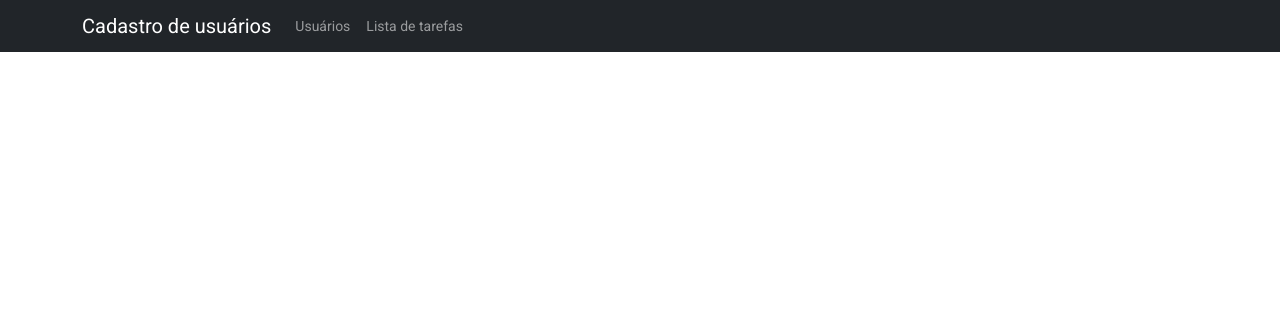
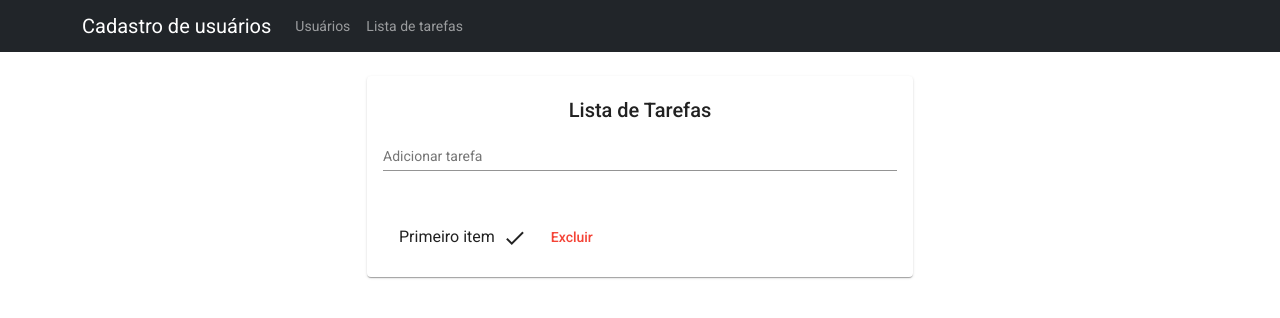
Before and after one commit to Refusado/crud-angular, an Angular app: page /todolist in a window 1280 px wide. Shown: the top 318 px of the page. Built offline with nearby package versions, Linux system fonts and the light colour scheme.

Commit message:
estrutura de componente e layout da to do list

```diff
--- a/src/app/app-routing.module.ts
+++ b/src/app/app-routing.module.ts
@@ -1,6 +1,6 @@
 import { NgModule } from '@angular/core';
 import { RouterModule, Routes } from '@angular/router';
-import { TodoListComponent } from './pages/todo-list/todo-list.component';
+import { TodoListComponent } from './pages/todo/todo-list/todo-list.component';
 import { UserFormComponent } from './pages/users/user-form/user-form.component';
 import { UsersListComponent } from './pages/users/users-list/users-list.component';
 
--- /dev/null
+++ b/src/app/models/to-do.ts
@@ -0,0 +1,7 @@
+export class ToDo {
+  constructor(
+    public id: number,
+    public title: string,
+    public done: boolean,
+  ) { };
+}
--- /dev/null
+++ b/src/app/pages/todo/todo-item/todo-item.component.html
@@ -0,0 +1,9 @@
+<mat-list role="list">
+  <mat-list-item role="listitem">
+    Primeiro item
+    <button mat-icon-button aria-label="Marca a tarefa como concluída">
+      <mat-icon>done</mat-icon>
+    </button>
+    <button mat-button color="warn">Excluir</button>
+  </mat-list-item>
+</mat-list>
--- /dev/null
+++ b/src/app/pages/todo/todo-item/todo-item.component.ts
@@ -0,0 +1,15 @@
+import { Component, OnInit } from '@angular/core';
+
+@Component({
+  selector: 'app-todo-item',
+  templateUrl: './todo-item.component.html',
+  styleUrls: ['./todo-item.component.css']
+})
+export class TodoItemComponent implements OnInit {
+
+  constructor() { }
+
+  ngOnInit(): void {
+  }
+
+}
--- /dev/null
+++ b/src/app/pages/todo/todo-list/todo-list.component.html
@@ -0,0 +1,15 @@
+<section class="mt-4 col-6 mx-auto">
+  <mat-card>
+    <mat-card-header class="my-2 d-block">
+      <mat-card-title class="text-center">Lista de Tarefas</mat-card-title>
+    </mat-card-header>
+    <mat-card-content>
+      <mat-form-field class="w-100">
+        <mat-label>Adicionar tarefa</mat-label>
+        <input #todoInput matInput (keyup.enter)="addToDo(todoInput.value); todoInput.value = ''" type="text"
+          placeholder="Digite a tarefa">
+      </mat-form-field>
+    </mat-card-content>
+    <app-todo-item></app-todo-item>
+  </mat-card>
+</section>
--- a/src/app/pages/todo-list/todo-list.component.ts
+++ b/src/app/pages/todo/todo-list/todo-list.component.ts
@@ -1,4 +1,5 @@
 import { Component, OnInit } from '@angular/core';
+import { ToDo } from 'src/app/models/to-do';
 
 @Component({
   selector: 'app-todo-list',
@@ -6,10 +7,18 @@ import { Component, OnInit } from '@angular/core';
   styleUrls: ['./todo-list.component.css']
 })
 export class TodoListComponent implements OnInit {
+  toDos: ToDo[] = [];
 
   constructor() { }
 
   ngOnInit(): void {
   }
 
+  addToDo(title: string): void {
+    const id = this.toDos.length + 1;
+    this.toDos.push(new ToDo(id, title, false));
+
+    console.log(this.toDos);
+  }
+
 }
```
Also changed, not shown: src/app/app.module.ts (+17 -3 lines), src/app/pages/todo/todo-item/todo-item.component.css (added), src/app/pages/todo/todo-list/todo-list.component.css (added), 2 other files (tests, documents, lock files or other folders).
